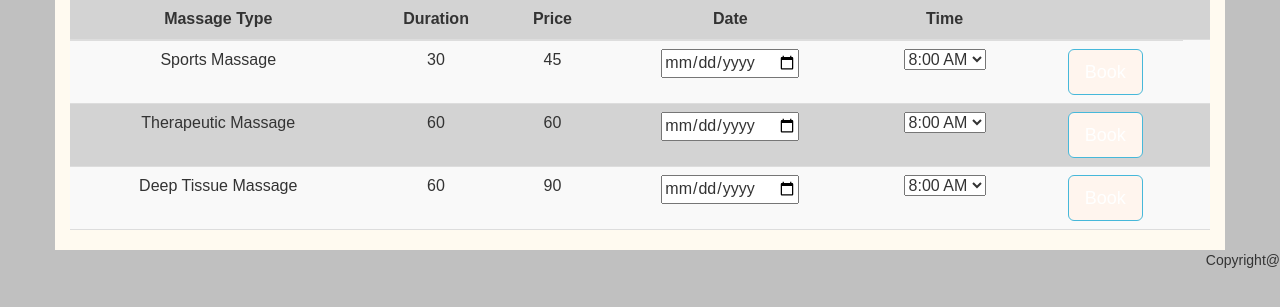
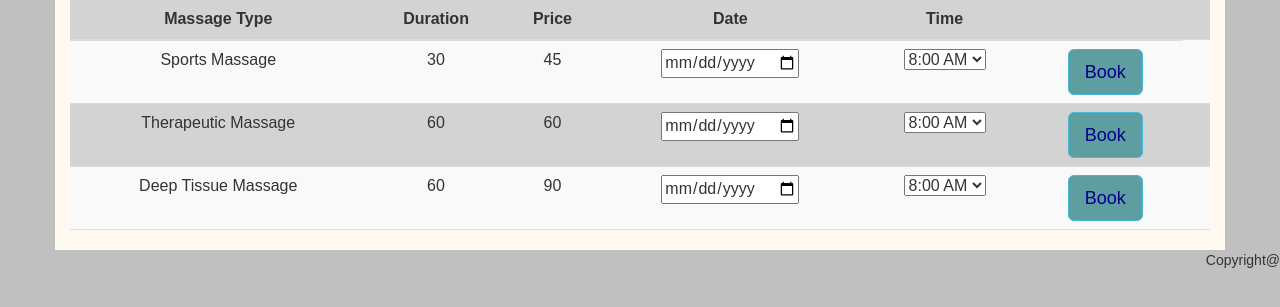
Before and after one commit to AnitaAnnaStephen/COMP606A1P2, a PHP site: page /BookAppointment.php in a window 1280 px wide. Shown: the part 115-422 px from the top of the page. Run offline with PHP 8.4, Linux system fonts and the light colour scheme; a user stored in the database is signed in; data comes from the database, SQL or seed files in the repository.

Commit message:
Updated button properties

```diff
--- a/Assignment1Part3/stylesheet.css
+++ b/Assignment1Part3/stylesheet.css
@@ -110,5 +110,6 @@ label{
 
 .btn{
 
-    background-color: seashell;
+    background-color: cadetblue;
+    color: darkblue;
 }
```
